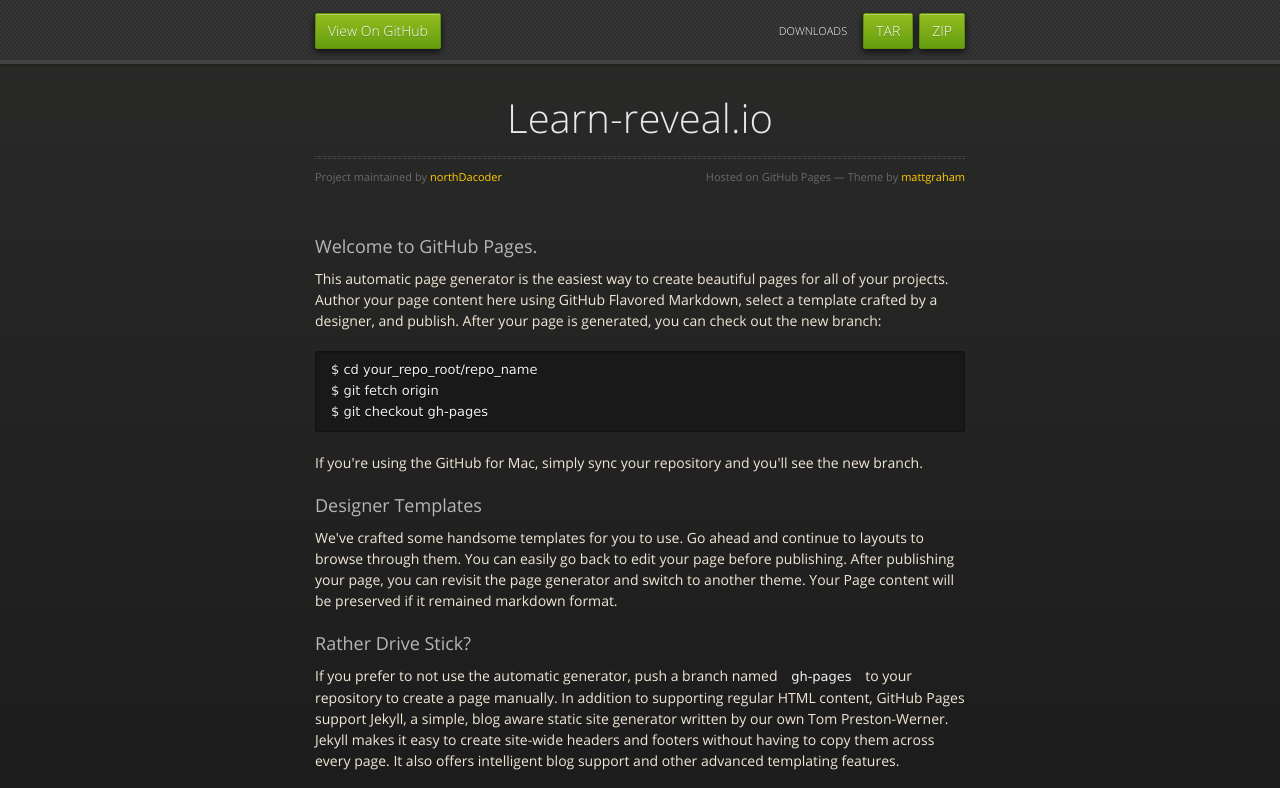
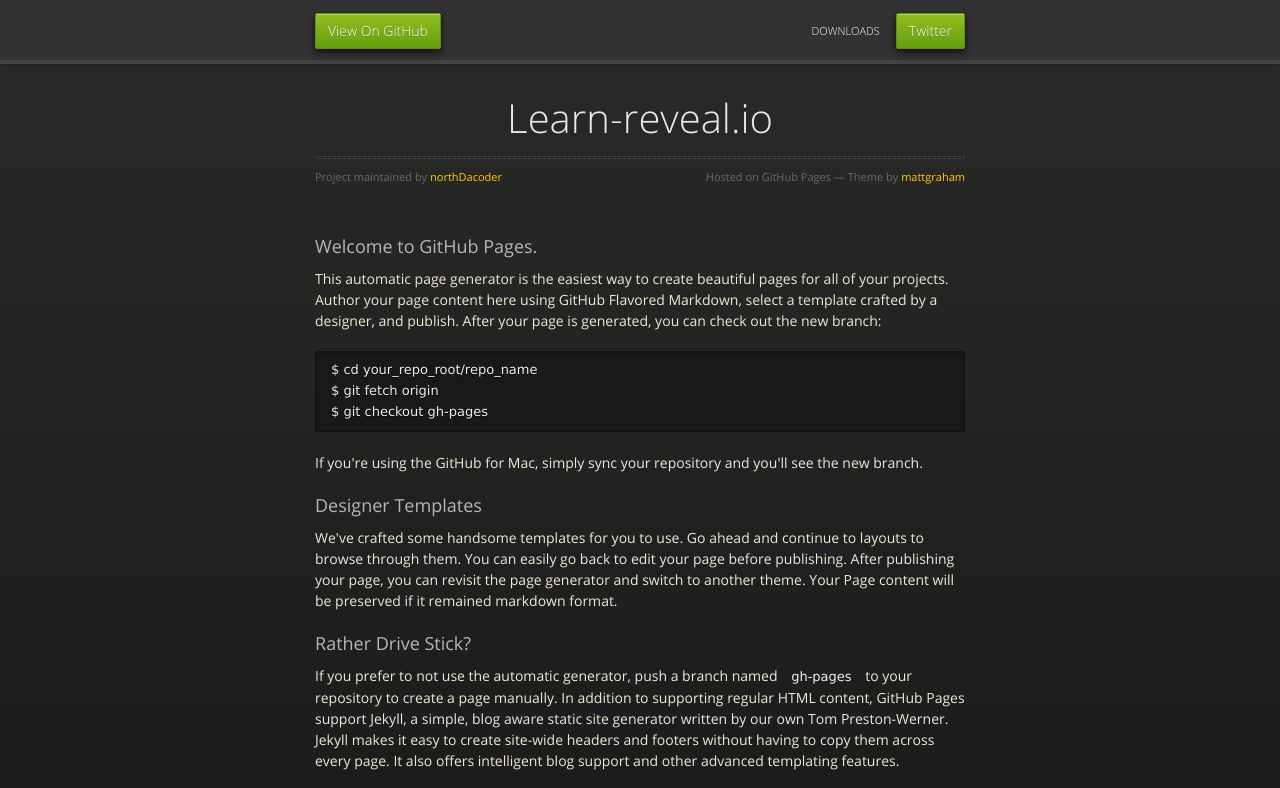
Before and after one commit to northDacoder/learn-reveal.io, a plain HTML site: page index.html in a window 1280 px wide. Shown: the top 788 px of the page. Drawn offline with nearby package versions, Linux system fonts and the light colour scheme.

Commit message:
initial commit

```diff
--- a/index.html
+++ b/index.html
@@ -21,8 +21,7 @@
       <div id="header">
         <nav>
           <li class="fork"><a href="https://github.com/northDacoder/learn-reveal.io">View On GitHub</a></li>
-          <li class="downloads"><a href="https://github.com/northDacoder/learn-reveal.io/zipball/master">ZIP</a></li>
-          <li class="downloads"><a href="https://github.com/northDacoder/learn-reveal.io/tarball/master">TAR</a></li>
+          <li class="downloads"><a href="https://twitter.com/northdacoder">Twitter</a></li>
           <li class="title">DOWNLOADS</li>
         </nav>
       </div><!-- end header -->
```
